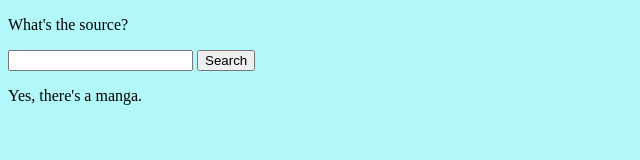
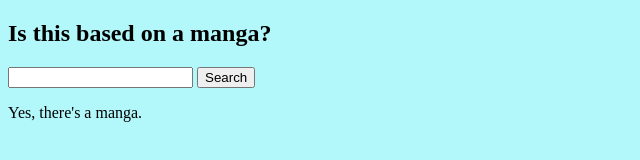
Before and after one commit to kyem-asa/anime-source, a plain HTML site: page index.html in a window 1280 px wide. Shown: the whole page, without its empty margins (0-640 px from the left). Drawn offline with Linux system fonts and the light colour scheme.

Commit message:
Add container

```diff
--- a/index.html
+++ b/index.html
@@ -8,10 +8,12 @@
   <title>Document</title>
 </head>
 <body>
-  <p>What's the source?</p>
-  <input type="text" name="" id="">
-  <button>Search</button>
-  <p id="result">Yes, there's a manga.</p>
+  <section class="container">
+    <h1>Is this based on a manga?</h1>
+    <input type="text" name="" id="">
+    <button>Search</button>
+    <p id="result">Yes, there's a manga.</p>
+  </section>
 
 <script src="index.js"></script>
 </body>
```
